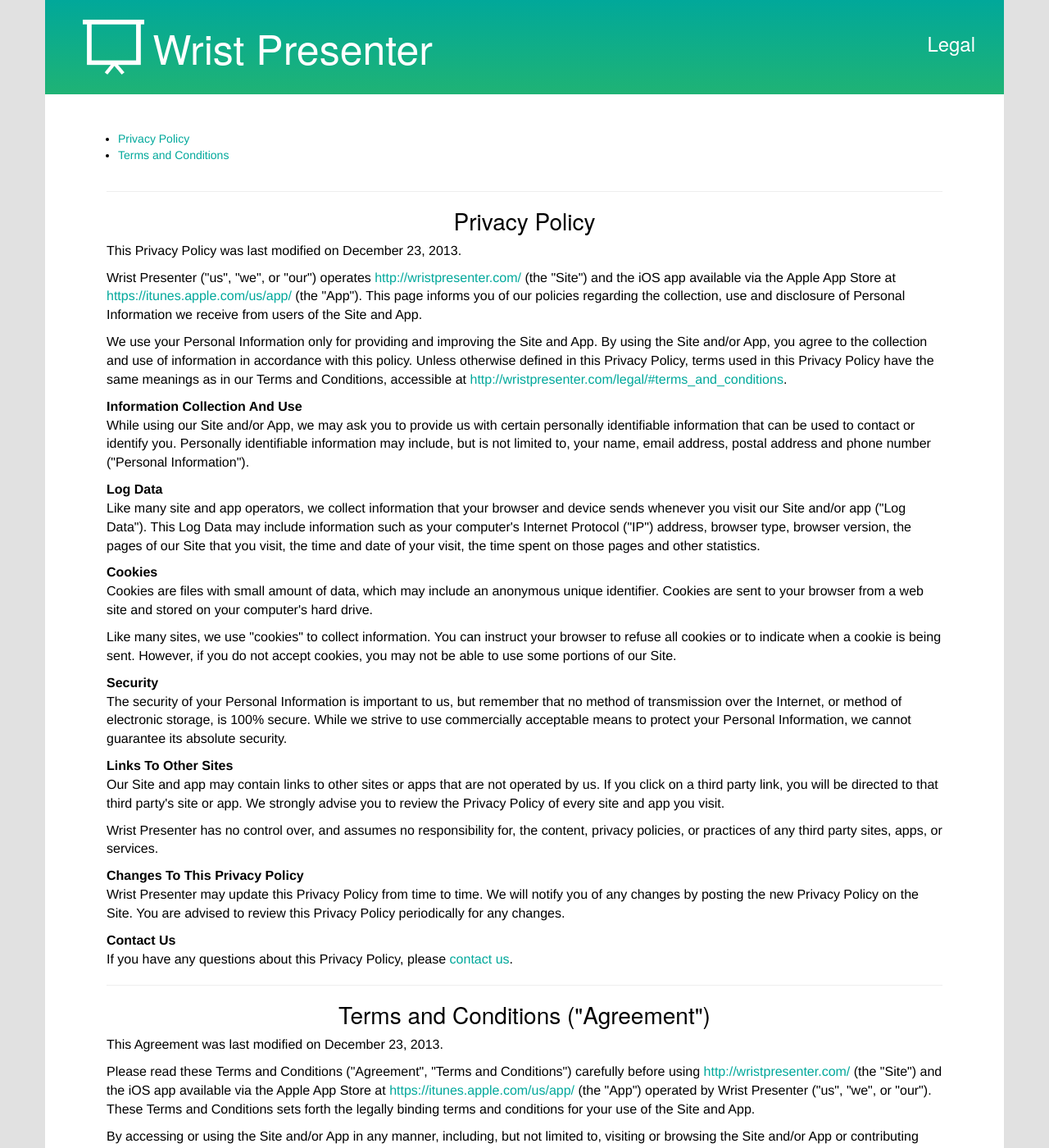
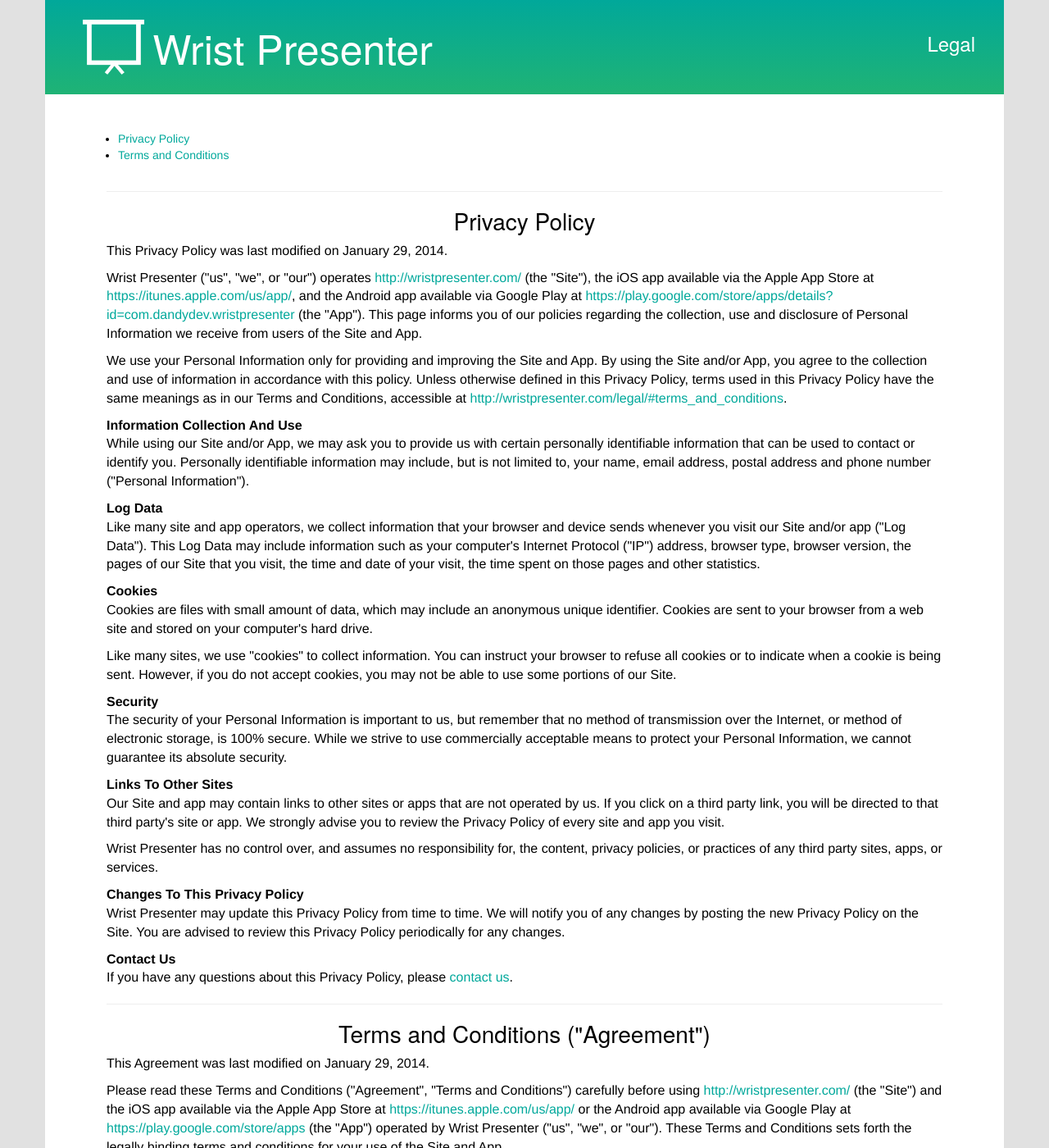
Before and after one commit to mmorey/WristPresenter-Website, a Jekyll site: the page built from legal/index.html, in a window 1280 px wide and 1400 px high. Shown: the whole window at 82% size. Built offline with Jekyll 4.4.1, drawn with Linux system fonts in a browser that asks for light colours; nearby versions of some CDN libraries.

Commit message:
Update privacy policy and terms & conditions

```diff
--- a/legal/index.html
+++ b/legal/index.html
@@ -17,9 +17,9 @@
                 <a name="privacy_policy"></a>
                 <h2>Privacy Policy</h2>
 
-                <p>This Privacy Policy was last modified on December 23, 2013.</p>
+                <p>This Privacy Policy was last modified on January 29, 2014.</p>
 
-                <p>Wrist Presenter ("us", "we", or "our") operates <a href="/" title="Wrist Presenter website">http://wristpresenter.com/</a> (the "Site") and the iOS app available via the Apple App Store at <a href="https://itunes.apple.com/us/app/?&at=10l6oV&ct=wp_website" title="Wrist Presenter iOS app">https://itunes.apple.com/us/app/</a> (the "App"). This page informs you of our policies regarding the collection, use and disclosure of Personal Information we receive from users of the Site and App.</p>
+                <p>Wrist Presenter ("us", "we", or "our") operates <a href="/" title="Wrist Presenter website">http://wristpresenter.com/</a> (the "Site"), the iOS app available via the Apple App Store at <a href="https://itunes.apple.com/us/app/?&at=10l6oV&ct=wp_website" title="Wrist Presenter iOS app">https://itunes.apple.com/us/app/</a>, and the Android app available via Google Play at <a href="{{ site.android_app_url }}" title="Wrist Presenter Android app">{{ site.android_app_url }}</a> (the "App"). This page informs you of our policies regarding the collection, use and disclosure of Personal Information we receive from users of the Site and App.</p>
 
                 <p>We use your Personal Information only for providing and improving the Site and App. By using the Site and/or App, you agree to the collection and use of information in accordance with this policy. Unless otherwise defined in this Privacy Policy, terms used in this Privacy Policy have the same meanings as in our Terms and Conditions, accessible at <a href="#terms_and_conditions" title="Terms and Conditions for Wrist Presenter">http://wristpresenter.com/legal/#terms_and_conditions</a>.</p>
 
@@ -44,9 +44,9 @@
                 <a name="terms_and_conditions"></a>
                 <h2>Terms and Conditions ("Agreement")</h2>
 
-                <p>This Agreement was last modified on December 23, 2013.</p>
+                <p>This Agreement was last modified on January 29, 2014.</p>
 
-                <p>Please read these Terms and Conditions ("Agreement", "Terms and Conditions") carefully before using <a href="/" title="Wrist Presenter website">http://wristpresenter.com/</a> (the "Site") and the iOS app available via the Apple App Store at <a href="https://itunes.apple.com/us/app/" title="Wrist PresenteriOS app">https://itunes.apple.com/us/app/</a> (the "App") operated by Wrist Presenter ("us", "we", or "our"). These Terms and Conditions sets forth the legally binding terms and conditions for your use of the Site and App.</p>
+                <p>Please read these Terms and Conditions ("Agreement", "Terms and Conditions") carefully before using <a href="/" title="Wrist Presenter website">http://wristpresenter.com/</a> (the "Site") and the iOS app available via the Apple App Store at <a href="https://itunes.apple.com/us/app/" title="Wrist PresenteriOS app">https://itunes.apple.com/us/app/</a> or the Android app available via Google Play at <a href="https://play.google.com/store/apps" title="Google Play">https://play.google.com/store/apps</a> (the "App") operated by Wrist Presenter ("us", "we", or "our"). These Terms and Conditions sets forth the legally binding terms and conditions for your use of the Site and App.</p>
 
                 <p>By accessing or using the Site and/or App in any manner, including, but not limited to, visiting or browsing the Site and/or App or contributing content or other materials to the Site and/or App, you agree to be bound by these Terms and Conditions. Capitalized terms are defined in this Agreement.</p>
 
```
